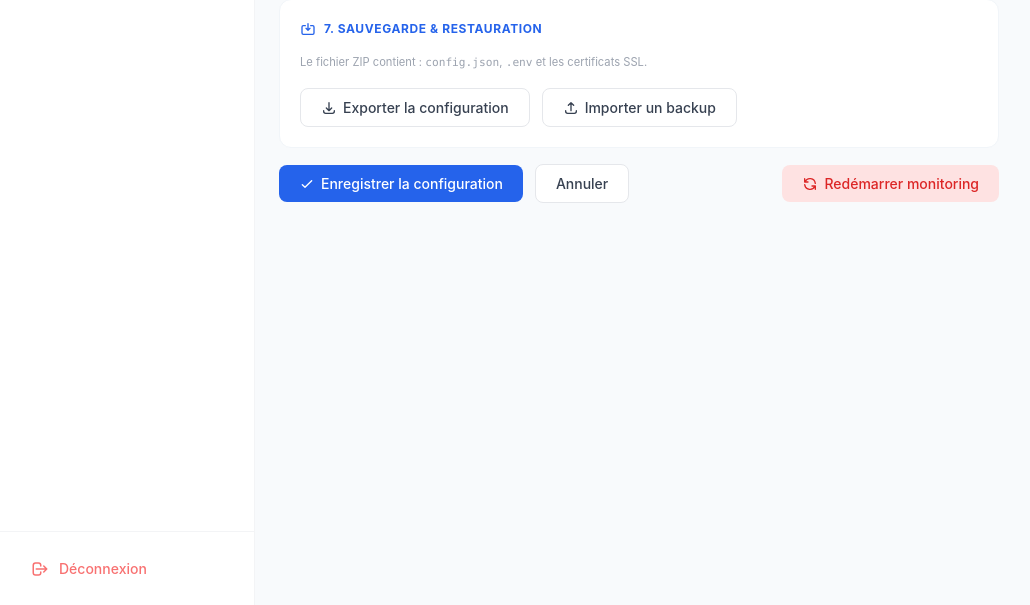
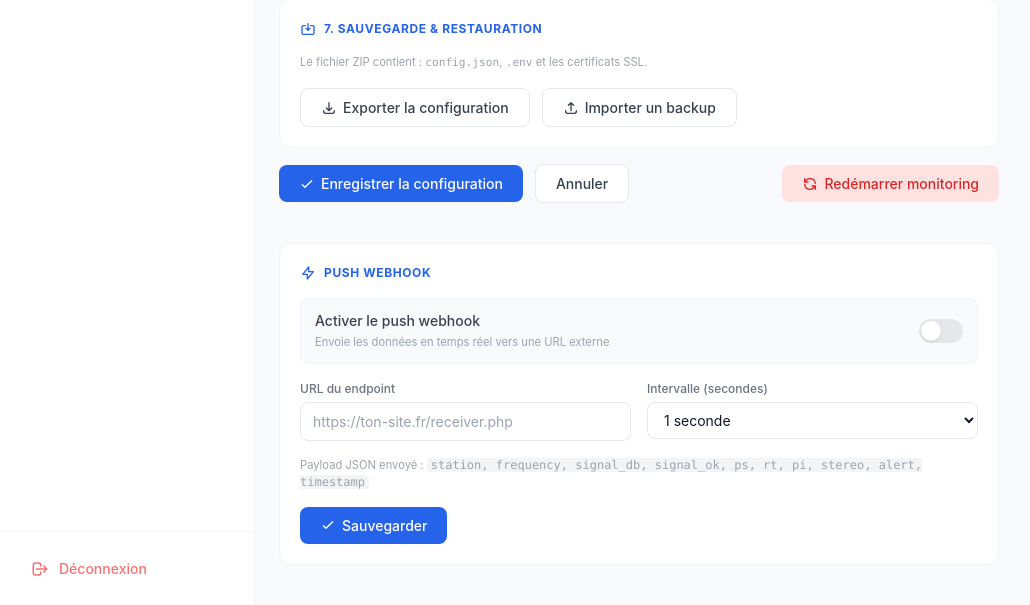
Before and after one commit to LyonelB/fm-monitor, a Flask app: template templates/config.html in a window 1280 px wide. Shown: the part 1846-2451 px from the top of the page, without its empty margins (1-1031 px from the left). Run offline with Flask 3, Linux system fonts and the light colour scheme; the template is opened without the code that fills it, so the values that code supplies are empty; some libraries are stand-ins or nearby versions.

Commit message:
feat: add real-time webhook push, public dashboard route and mobile responsive UI

```diff
--- a/app.py
+++ b/app.py
@@ -167,6 +167,10 @@ def logout():
 def get_csrf_token():
     """Retourne un token CSRF pour les requêtes AJAX"""
     return jsonify({'csrf_token': generate_csrf()})
+
+@app.route('/public')
+def public_dashboard():
+    return render_template('index.html', public_mode=True)
 
 @app.route('/')
 @auth.login_required
@@ -440,7 +444,6 @@ def test_email():
         return jsonify({'status': 'error', 'message': str(e)}), 500
 
 @app.route('/api/signal/history')
-@auth.login_required
 @limiter.exempt
 def get_signal_history():
     """Retourne les 60 dernières secondes de niveau RF"""
@@ -485,6 +488,25 @@ def get_alerts_history_grouped():
         return jsonify({'status': 'error', 'message': 'Database not available'}), 503
     except Exception as e:
         return jsonify({'status': 'error', 'message': str(e)}), 500
+
+@app.route('/api/webhook', methods=['GET', 'POST'])
+@auth.login_required
+def webhook_settings():
+    if request.method == 'GET':
+        with open('config.json') as f:
+            cfg = json.load(f)
+        return jsonify(cfg.get('webhook', {}))
+    data = request.get_json()
+    with open('config.json') as f:
+        cfg = json.load(f)
+    cfg['webhook'] = {
+        'enabled': bool(data.get('enabled', False)),
+        'url':     data.get('url', ''),
+        'interval': int(data.get('interval', 1))
+    }
+    with open('config.json', 'w') as f:
+        json.dump(cfg, f, indent=2)
+    return jsonify({'status': 'ok', 'message': 'Webhook sauvegardé — redémarrez le service pour appliquer'})
 
 @app.route('/api/restart', methods=['POST'])
 @auth.login_required
@@ -844,7 +866,6 @@ def wifi_toggle():
 
 
 @app.route('/api/mpx/spectrum')
-@auth.login_required
 @limiter.exempt
 def mpx_spectrum():
     """Retourne le spectre FFT MPX pour affichage canvas"""
--- a/templates/about.html
+++ b/templates/about.html
@@ -65,7 +65,7 @@
 
   <header class="bg-white border-b border-gray-100 px-6 py-4 sticky top-0 z-10 flex items-center justify-between">
     <div>
-      <h1 class="text-base font-semibold text-gray-900">À propos de FM Monitor</h1>
+      <div class="flex items-center gap-2"><button class="md:hidden text-gray-500 hover:text-gray-700 flex-shrink-0 mr-2" onclick="toggleSidebar()"><svg class="w-6 h-6" fill="none" stroke="currentColor" viewBox="0 0 24 24"><path stroke-linecap="round" stroke-linejoin="round" stroke-width="2" d="M4 6h16M4 12h16M4 18h16"/></svg></button><h1 class="text-base font-semibold text-gray-900">À propos de FM Monitor</h1></div>
       <p class="text-xs text-gray-400 mt-0.5">Documentation technique</p>
     </div>
     <a href="https://github.com/LyonelB/fm-monitor" target="_blank"
--- a/templates/config.html
+++ b/templates/config.html
@@ -395,6 +395,46 @@
       <button onclick="restartMonitoring()" class="btn-danger">
         <svg class="w-4 h-4" fill="none" stroke="currentColor" viewBox="0 0 24 24"><path stroke-linecap="round" stroke-linejoin="round" stroke-width="2" d="M4 4v5h.582m15.356 2A8.001 8.001 0 004.582 9m0 0H9m11 11v-5h-.581m0 0a8.003 8.003 0 01-15.357-2m15.357 2H15"/></svg>
         Redémarrer monitoring
+      </button>
+    </div>
+
+    <!-- ── WEBHOOK ──────────────────────────────────────────────── -->
+    <div class="section">
+      <div class="section-title">
+        <svg class="w-4 h-4" fill="none" stroke="currentColor" viewBox="0 0 24 24"><path stroke-linecap="round" stroke-linejoin="round" stroke-width="2" d="M13 10V3L4 14h7v7l9-11h-7z"/></svg>
+        Push Webhook
+      </div>
+      <div class="toggle-wrap mb-4">
+        <div>
+          <div class="text-sm font-medium text-gray-700">Activer le push webhook</div>
+          <div class="field-hint">Envoie les données en temps réel vers une URL externe</div>
+        </div>
+        <button id="webhook-toggle" onclick="toggleWebhook()" class="relative w-11 h-6 rounded-full transition-colors bg-gray-200" aria-checked="false">
+          <span class="absolute top-0.5 left-0.5 w-5 h-5 bg-white rounded-full shadow transition-transform"></span>
+        </button>
+      </div>
+      <div class="grid grid-cols-1 md:grid-cols-2 gap-4 mb-4">
+        <div>
+          <div class="field-label">URL du endpoint</div>
+          <input type="url" id="webhook-url" class="field-input" placeholder="https://ton-site.fr/receiver.php">
+        </div>
+        <div>
+          <div class="field-label">Intervalle (secondes)</div>
+          <select id="webhook-interval" class="field-input">
+            <option value="1">1 seconde</option>
+            <option value="5">5 secondes</option>
+            <option value="10">10 secondes</option>
+            <option value="30">30 secondes</option>
+            <option value="60">1 minute</option>
+          </select>
+        </div>
+      </div>
+      <div class="field-hint mb-4">
+        Payload JSON envoyé : <code class="bg-gray-100 px-1 rounded text-xs">station, frequency, signal_db, signal_ok, ps, rt, pi, stereo, alert, timestamp</code>
+      </div>
+      <button onclick="saveWebhook()" class="btn-primary">
+        <svg class="w-4 h-4" fill="none" stroke="currentColor" viewBox="0 0 24 24"><path stroke-linecap="round" stroke-linejoin="round" stroke-width="2" d="M5 13l4 4L19 7"/></svg>
+        Sauvegarder
       </button>
     </div>
 
@@ -938,6 +978,48 @@
       document.getElementById('sidebar').classList.add('-translate-x-full');
       document.getElementById('sidebar-overlay').classList.add('hidden');
     }
-  </script>
+
+    // ── Webhook ──────────────────────────────────────────────────
+    async function loadWebhook() {
+      const res = await fetch('/api/webhook', {credentials: 'include'});
+      const d = await res.json();
+      document.getElementById('webhook-url').value = d.url || '';
+      document.getElementById('webhook-interval').value = d.interval || 1;
+      setWebhookToggle(d.enabled || false);
+    }
+
+    function setWebhookToggle(enabled) {
+      const btn = document.getElementById('webhook-toggle');
+      btn.setAttribute('aria-checked', enabled);
+      btn.classList.toggle('bg-blue-500', enabled);
+      btn.classList.toggle('bg-gray-200', !enabled);
+      btn.querySelector('span').style.transform = enabled ? 'translateX(20px)' : '';
+    }
+
+    function toggleWebhook() {
+      const btn = document.getElementById('webhook-toggle');
+      const enabled = btn.getAttribute('aria-checked') !== 'true';
+      setWebhookToggle(enabled);
+    }
+
+    async function saveWebhook() {
+      const csrf = await getCSRFToken();
+      const payload = {
+        enabled:  document.getElementById('webhook-toggle').getAttribute('aria-checked') === 'true',
+        url:      document.getElementById('webhook-url').value.trim(),
+        interval: parseInt(document.getElementById('webhook-interval').value)
+      };
+      const res = await fetch('/api/webhook', {
+        method: 'POST',
+        headers: {'Content-Type': 'application/json', 'X-CSRFToken': csrf},
+        credentials: 'include',
+        body: JSON.stringify(payload)
+      });
+      const d = await res.json();
+      showToast(d.message || 'Webhook sauvegardé', d.status === 'ok' ? 'success' : 'error');
+    }
+
+    loadWebhook();
+</script>
 </body>
 </html>
```
Also changed, not shown: monitor.py (+40 -0 lines), templates/index.html (+14 -2 lines).
